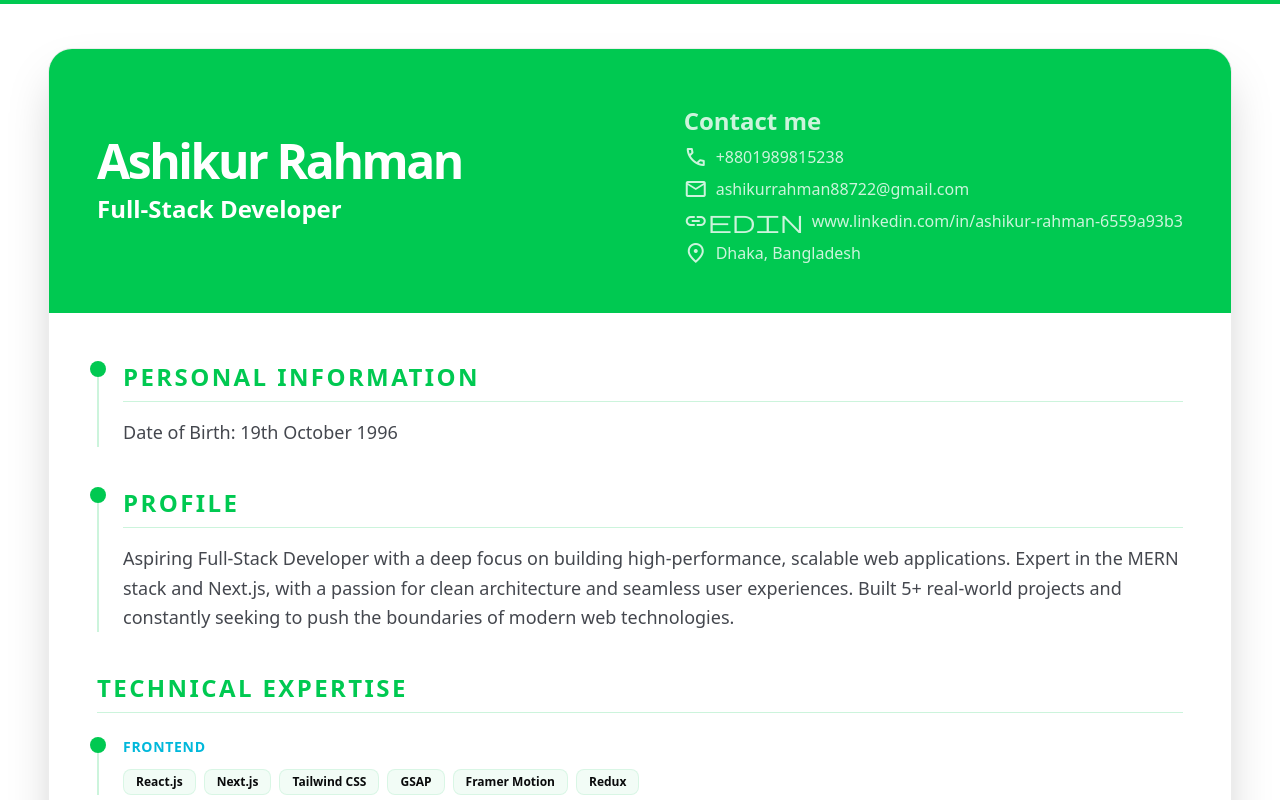
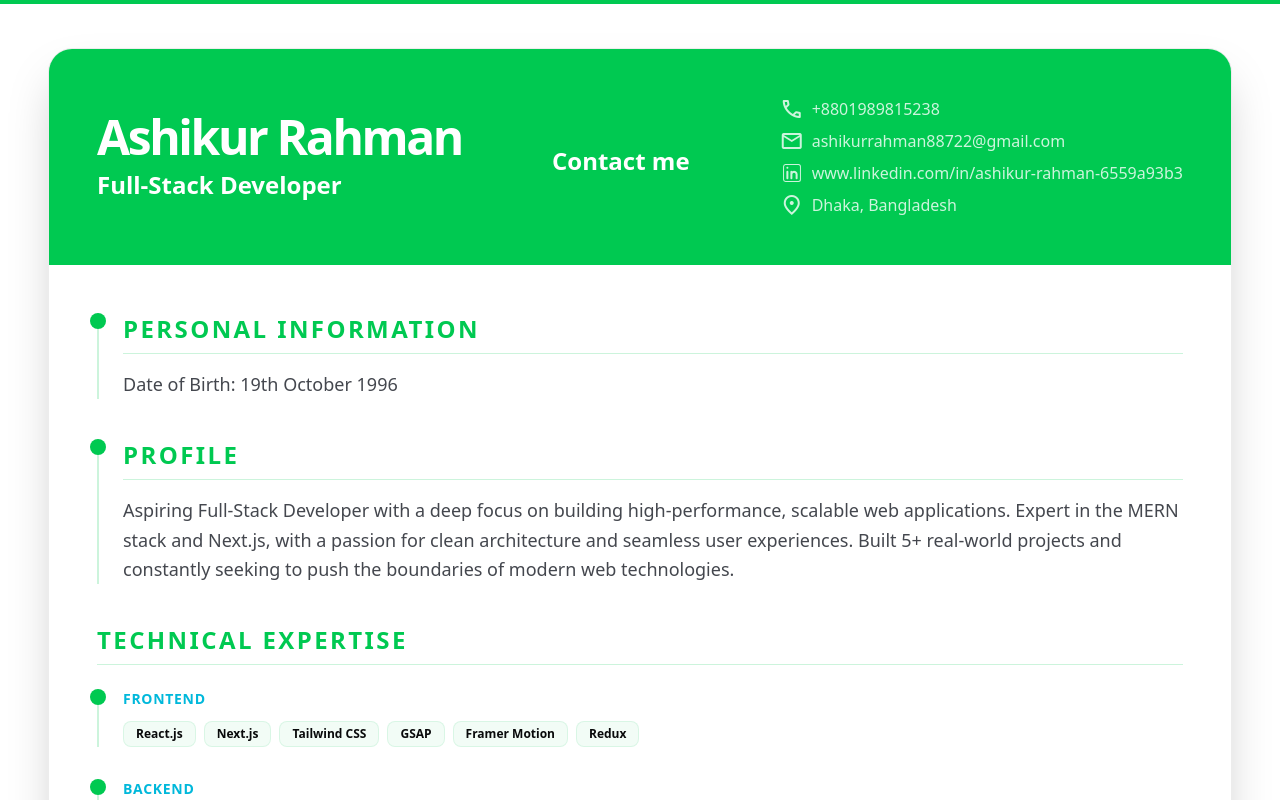
Before and after one commit to Ashikurrahman-dev-web/Portfolio, a Next.js app: page /resume in a window 1280 px wide. Shown: the top 800 px of the page. Built offline with nearby package versions, Linux system fonts and the light colour scheme.

Commit message:
icon added

```diff
--- a/src/app/resume/page.jsx
+++ b/src/app/resume/page.jsx
@@ -3,7 +3,7 @@
 import { motion } from "framer-motion";
 import { useEffect, useState } from "react";
 import Link from "next/link";
-
+import { CiLinkedin } from "react-icons/ci";
 const ResumePage = () => {
   const [isMounted, setIsMounted] = useState(false);
 
@@ -77,8 +77,9 @@ const ResumePage = () => {
               {data.title}
             </motion.p>
           </div>
+          <h1 className="text-2xl font-bold mt-2">Contact me</h1>
           <div className="flex flex-col gap-2 text-sm sm:text-base opacity-80 font-medium">
-            <h1 className="text-2xl font-bold mt-2">Contact me</h1>
+
             <span className="flex items-center gap-2">
               <span className="material-symbols-outlined text-sm">phone</span>
               {data.contact.phone}
@@ -88,7 +89,7 @@ const ResumePage = () => {
               {data.contact.email}
             </span>
             <span className="flex items-center gap-2">
-              <span className="material-symbols-outlined text-sm">linkedIn</span>
+              <span className="material-symbols-outlined text-sm"><CiLinkedin /></span>
               {data.contact.linkedin}
             </span>
             <span className="flex items-center gap-2">
```
